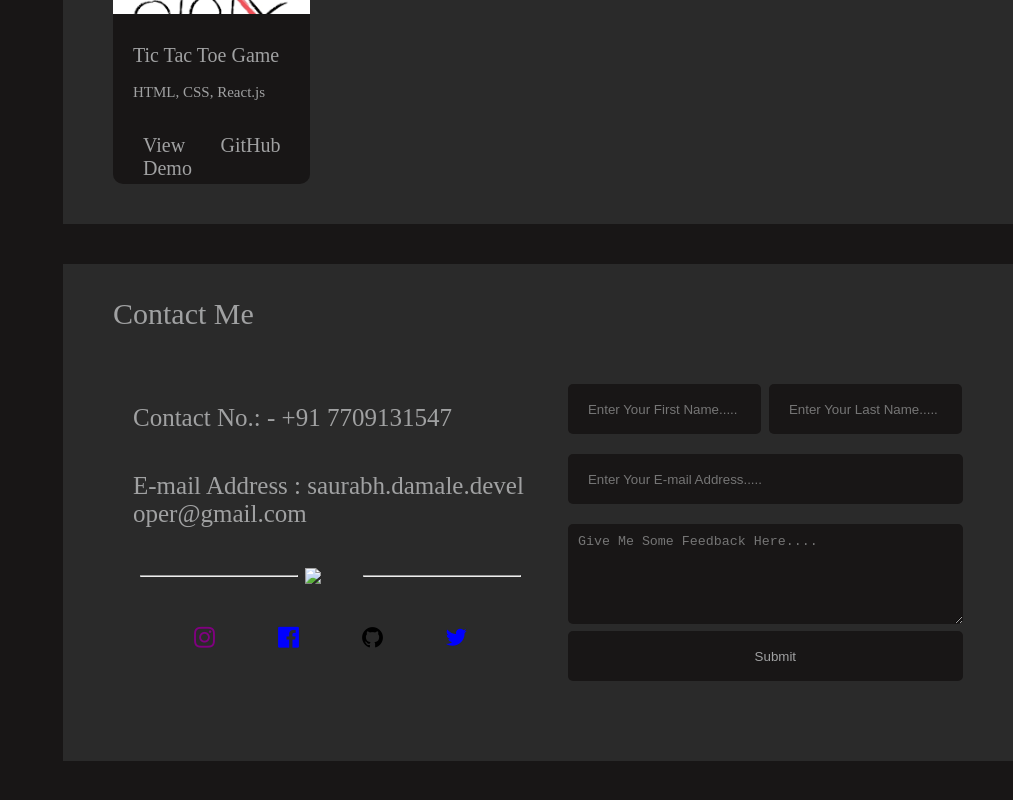
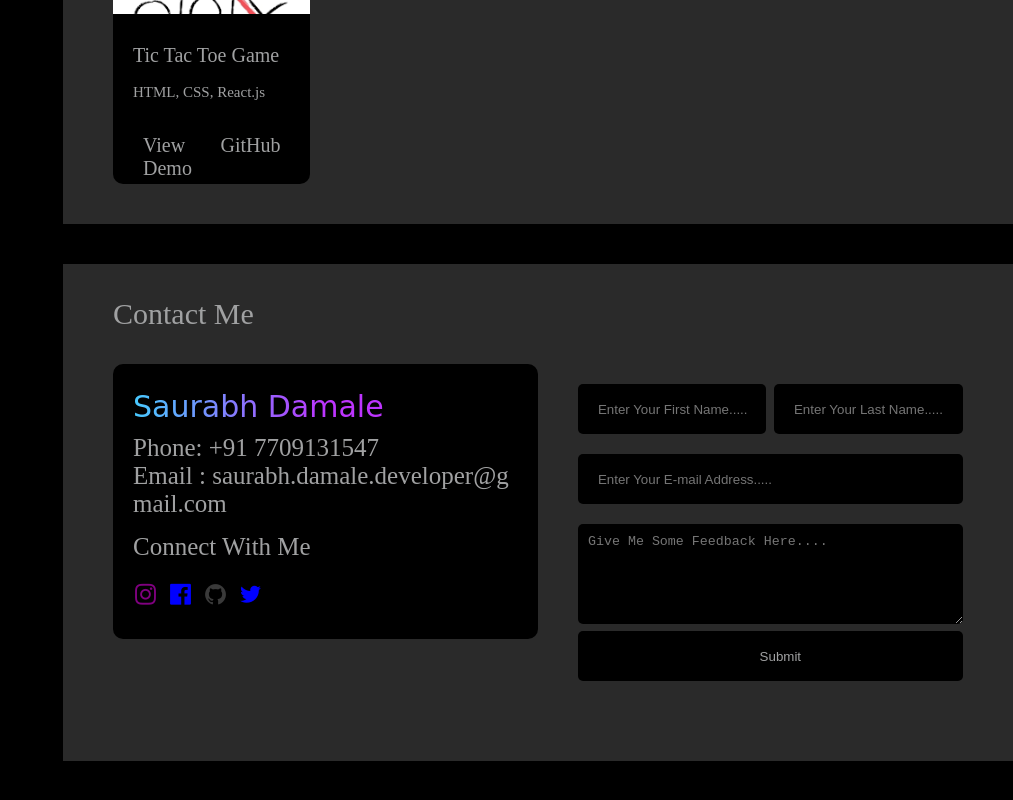
Before and after one commit to HackRoot1/saurabhdamale34, a plain HTML site: page index.html in a window 1280 px wide. Shown: the part 1926-2726 px from the top of the page, without its empty margins (267-1280 px from the left). Drawn offline with nearby package versions, Linux system fonts and the light colour scheme; a web font is replaced by a local one.

Commit message:
contact section has been improved

```diff
--- a/css/style.css
+++ b/css/style.css
@@ -42,6 +42,7 @@
     --tran-03: all 0.3s ease;
     --tran-02: all 0.2s ease;
     --background-color : #181616;
+    --background-color : #000;
     --text-color: rgb(160, 161, 162);
     --box-color: rgb(42, 42, 42);
 }
@@ -57,6 +58,8 @@ body.dark{
     /* ======= Colors ======= */
 
     --background-color : #ebefff;
+    /* --background-color : #fff; */
+
 
     --text-color: rgb(0, 0, 0);
     --box-color: rgb(207, 207, 207);
@@ -385,6 +388,8 @@ main #main-content > #about-section > div > div > div{
     background-clip: text;
     -webkit-background-clip: text;
     -webkit-text-fill-color: transparent;
+    width: -webkit-fill-available;
+    text-align: center;
   }
   #about-information .dev-title{
     font-size: 40px;
@@ -748,6 +753,11 @@ main #project #project-list .box .project-links a{
 
         /* =========== contact form details ========== */
 
+        #contact-me > div > .contact-details {
+            display: flex;
+            flex-direction: row;
+            column-gap: 20px;
+        }
         #contact-me > div > .contact-details > .project-links{
             padding: 20px;
             background-color: antiquewhite;
@@ -767,11 +777,16 @@ main #project #project-list .box .project-links a{
             -webkit-box-align: start;
                 -ms-flex-align: start;
                     align-items: start;
+            background-color: var(--background-color);
+            border-radius: 10px;
+            min-height: 100%;
         }
 
 
+
+
         #contact-me .contact-details .contact-links > div{
-            margin: 20px 0;
+            margin: 10px 0;
             width: 100%;
             font-size: 25px;
             display: -webkit-box;
@@ -781,28 +796,34 @@ main #project #project-list .box .project-links a{
             -webkit-box-direction: normal;
                 -ms-flex-direction: row;
                     flex-direction: row;
-            -webkit-box-pack: space-evenly;
-                -ms-flex-pack: space-evenly;
-                    justify-content: space-evenly;
             -webkit-box-align: center;
                 -ms-flex-align: center;
                     align-items: center;
+            -webkit-box-pack: start;
+                -ms-flex-pack: start;
+                    justify-content: start;
+            column-gap: 10px;
         }
 
-        #contact-me .contact-details .contact-links > :is(div:nth-child(1), div:nth-child(2)){
 
-            -webkit-box-pack: start;
-
-                -ms-flex-pack: start;
-
-                    justify-content: start;
+        #contact-me .contact-details .contact-links > div.name{
+            font-size: 30px;
+            font-family: 'Sofia', cursive;
+            background: linear-gradient( to left, #bd34fe 50%, #47caff );
+            background-size: 100% auto;
+            background-clip: text;
+            -webkit-background-clip: text;
+            -webkit-text-fill-color: transparent;
+            width: -webkit-fill-available;
+            margin: 5px 0;
         }
-
-        #contact-me .contact-details .contact-links > div hr{
-            width: 40%;
-            height: 1px;
+        #contact-me .contact-details .contact-links > div.contact-using{
+            display: flex;
+            flex-direction: column;
+            justify-content: center;
+            align-items: start;
+            margin: 5px 0;
         }
-
 
         /* =========== contact form details end ========== */
 
@@ -967,6 +988,7 @@ main #project #project-list .box .project-links a{
         }
         #about-information .name{
             font-size: 30px;
+            width: -webkit-fill-available;
         }
         #about-information .dev-title{
             font-size: 20px;
@@ -1323,7 +1345,7 @@ main #project #project-list .box .project-links a{
 
 
         #contact-me .contact-details .contact-links > div{
-            margin: 20px 0;
+            margin: 10px 0;
             width: 100%;
             font-size: 20px;
             display: -webkit-box;
@@ -1333,31 +1355,16 @@ main #project #project-list .box .project-links a{
             -webkit-box-direction: normal;
                 -ms-flex-direction: row;
                     flex-direction: row;
-            -webkit-box-pack: space-evenly;
-                -ms-flex-pack: space-evenly;
-                    justify-content: space-evenly;
             -webkit-box-align: center;
                 -ms-flex-align: center;
                     align-items: center;
+            -webkit-box-pack: start;
+                -ms-flex-pack: start;
+                    justify-content: start;
+            padding: 0 20px;
+            column-gap: 10px;
         }
 
-        #contact-me .contact-details .contact-links i{
-            font-size: 30px;
-        }
-
-        #contact-me .contact-details .contact-links > :is(div:nth-child(1), div:nth-child(2)){
-
-            -webkit-box-pack: start;
-
-                -ms-flex-pack: start;
-
-                    justify-content: start;
-        }
-
-        #contact-me .contact-details .contact-links > div hr{
-            width: 40%;
-            height: 1px;
-        }
 
 
         /* =========== contact form details end ========== */
--- a/index.html
+++ b/index.html
@@ -341,19 +341,25 @@
 
                     <div class = "contact-details">
                         <div class = "contact-links">
-                            <div>
-                                Contact No.: - +91 7709131547 <br>
+                            <div class = "name">
+                                Saurabh Damale
                             </div>
+                            <div class = "contact-using">
+                                <div>
+                                    Phone: +91 7709131547 <br>
+                                </div>
 
-                            <div style = "word-wrap: break-word;">
-                                E-mail Address :
-                                saurabh.damale.developer@gmail.com
+                                <div style = "word-wrap: break-word;">
+                                    Email :
+                                    saurabh.damale.developer@gmail.com
+                                </div>
                             </div>
 
                             <div>
-                                <hr>
+                                <!-- <hr>
                                 <img src="images/profile.png" width="50px">
-                                <hr>
+                                <hr> -->
+                                Connect With Me
                             </div>
                             <div>
                                 <span>
@@ -364,7 +370,7 @@
                                 <span><i style = "color: blue;" class="uil uil-facebook"></i></span>
                                 <span>
                                     <a href="https://github.com/HackRoot1">
-                                        <i style = "color: black;" class="uil uil-github"></i>
+                                        <i style = "color: rgb(58, 58, 58);" class="uil uil-github"></i>
                                     </a>
                                 </span>
                                 <span><i style = "color: blue;" class="uil uil-twitter"></i></span>
```
